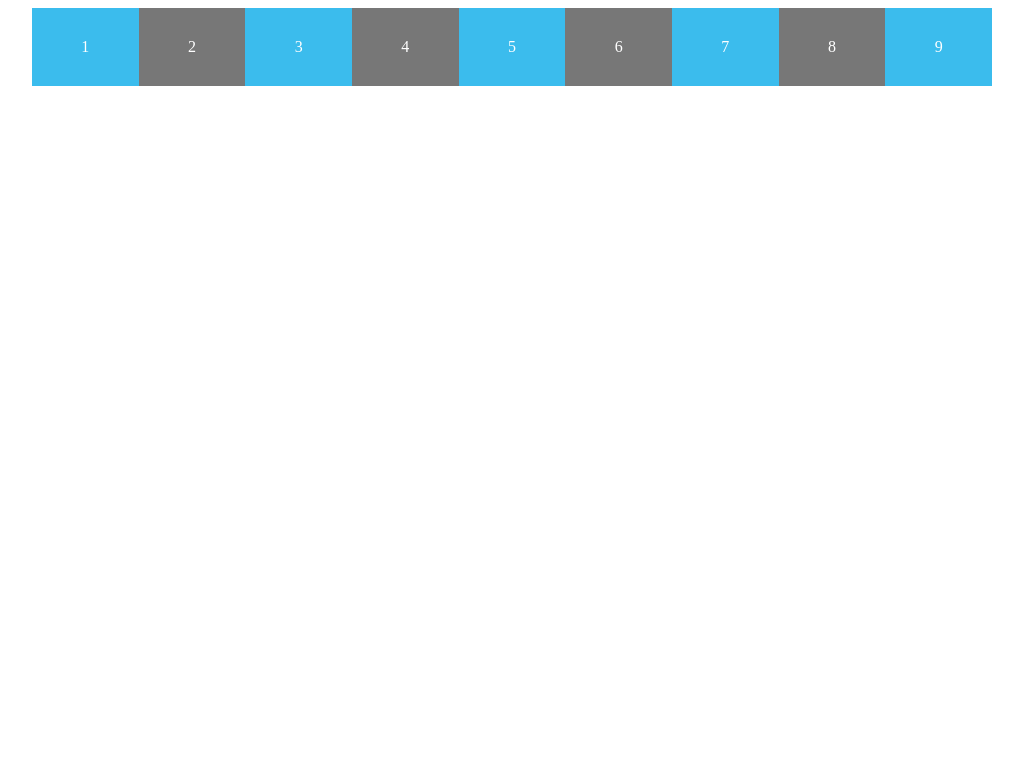
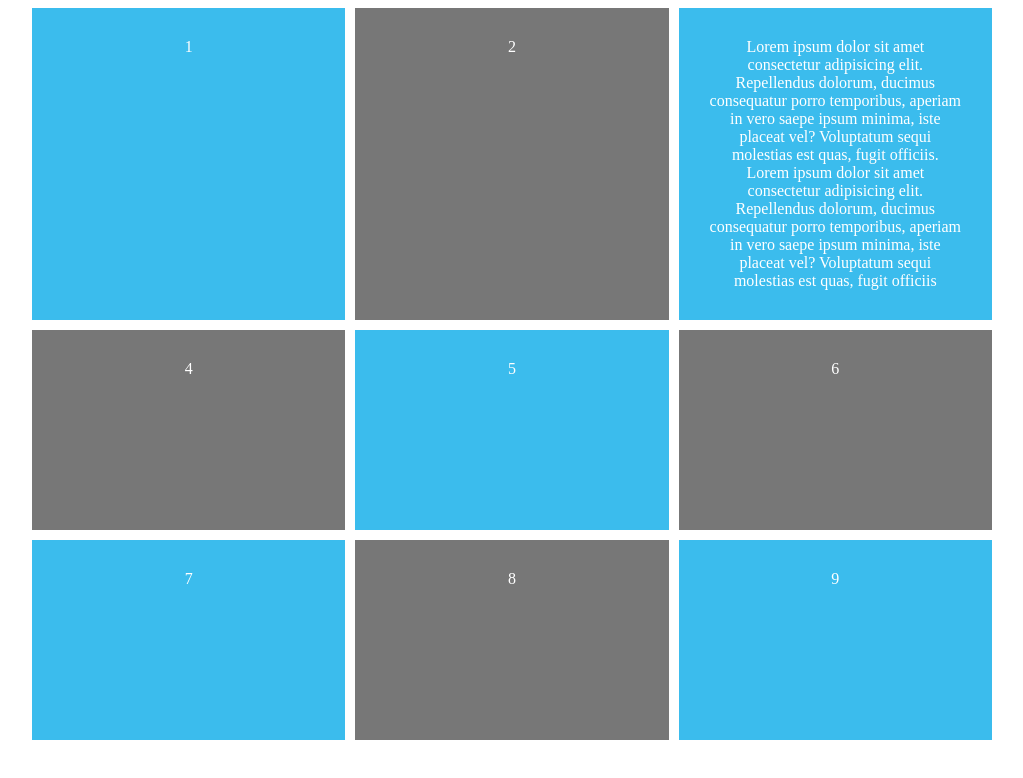
Before and after one commit to lucjan-kepinski/css-grid, a plain HTML site: page index.html in a window 1280 px wide. Shown: the top 778 px of the page, without its empty margins (128-1151 px from the left). Drawn offline with Linux system fonts and the light colour scheme.

Commit message:
css grid 3

```diff
--- a/index.html
+++ b/index.html
@@ -7,8 +7,7 @@
     <title>Using CSS Grid</title>
 
     <style>
-
-		body{
+        body {
 
             color: #fff;
 
@@ -18,15 +17,17 @@
 
         }
 
-		#content{
+        #content {
 
             display: grid;
 
-            /*grid-template-columns: 30% 20% 50%*/
+            grid-template-columns: repeat(3, 1fr);
 
-            /*grid-template-columns: 1fr 2fr 1fr;*/
+            grid-template-rows: repeat(10, minmax(200px, auto));
 
-			grid-template-columns: repeat(9, 1fr);
+            /*grid-auto-rows: minmax(200px, auto);*/
+
+            grid-gap: 10px;
 
             max-width: 960px;
 
@@ -34,7 +35,7 @@
 
         }
 
-		#content div{
+        #content div {
 
             background: #3bbced;
 
@@ -42,14 +43,11 @@
 
         }
 
-		#content div:nth-child(even){
+        #content div:nth-child(even) {
 
             background: #777;
 
-			padding: 30px;
-
         }
-
     </style>
 
 </head>
@@ -66,7 +64,12 @@
 
         <div>2</div>
 
-		<div>3</div>
+        <div>Lorem ipsum dolor sit amet consectetur adipisicing elit. Repellendus dolorum, ducimus consequatur porro
+            temporibus, aperiam in vero saepe ipsum minima, iste placeat vel? Voluptatum sequi molestias est quas, fugit
+            officiis.
+            Lorem ipsum dolor sit amet consectetur adipisicing elit. Repellendus dolorum, ducimus consequatur porro
+            temporibus, aperiam in vero saepe ipsum minima, iste placeat vel? Voluptatum sequi molestias est quas, fugit
+            officiis</div>
 
         <div>4</div>
 
```
Lines whose indentation alone changed are shown as unchanged.
